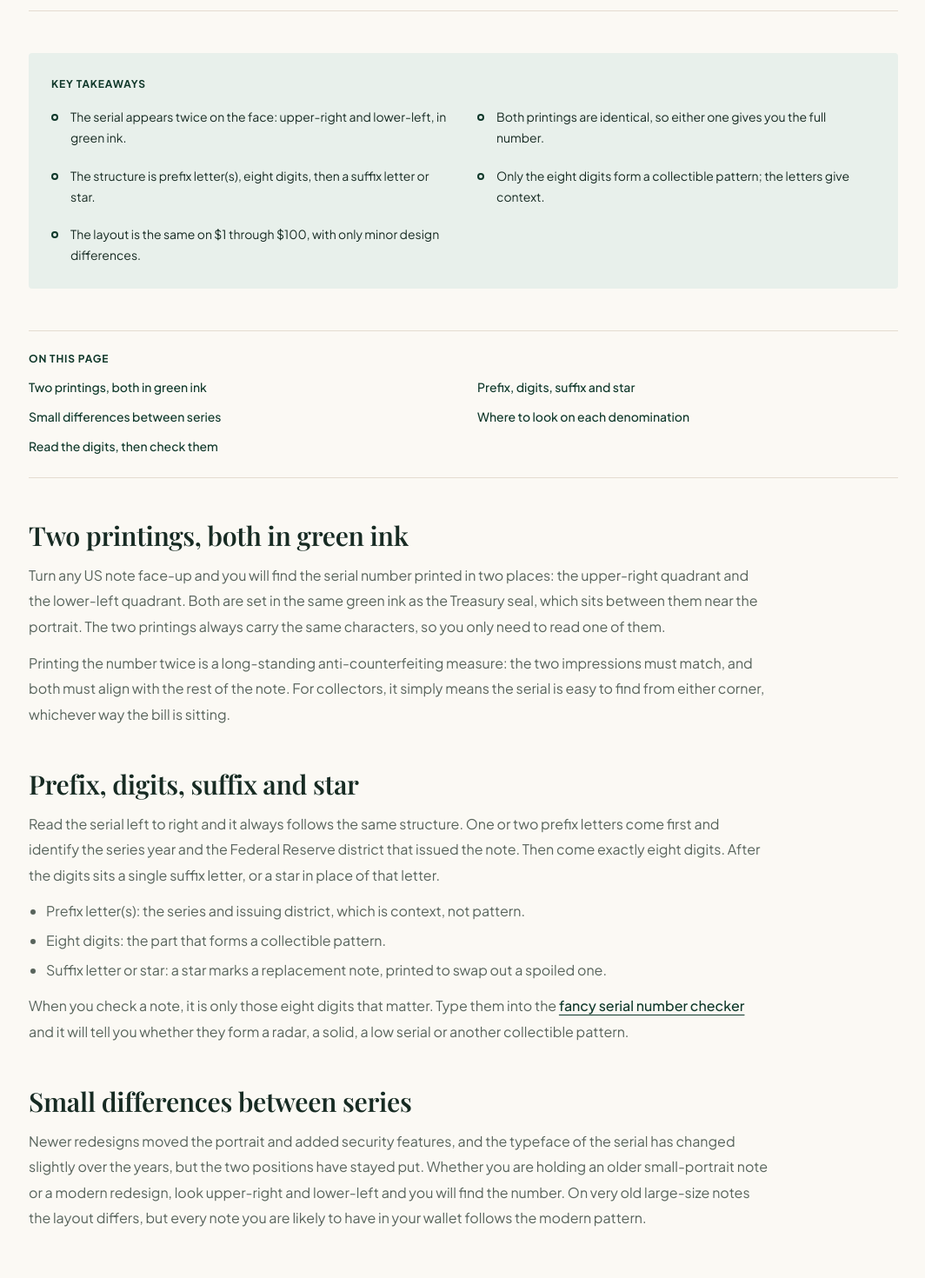
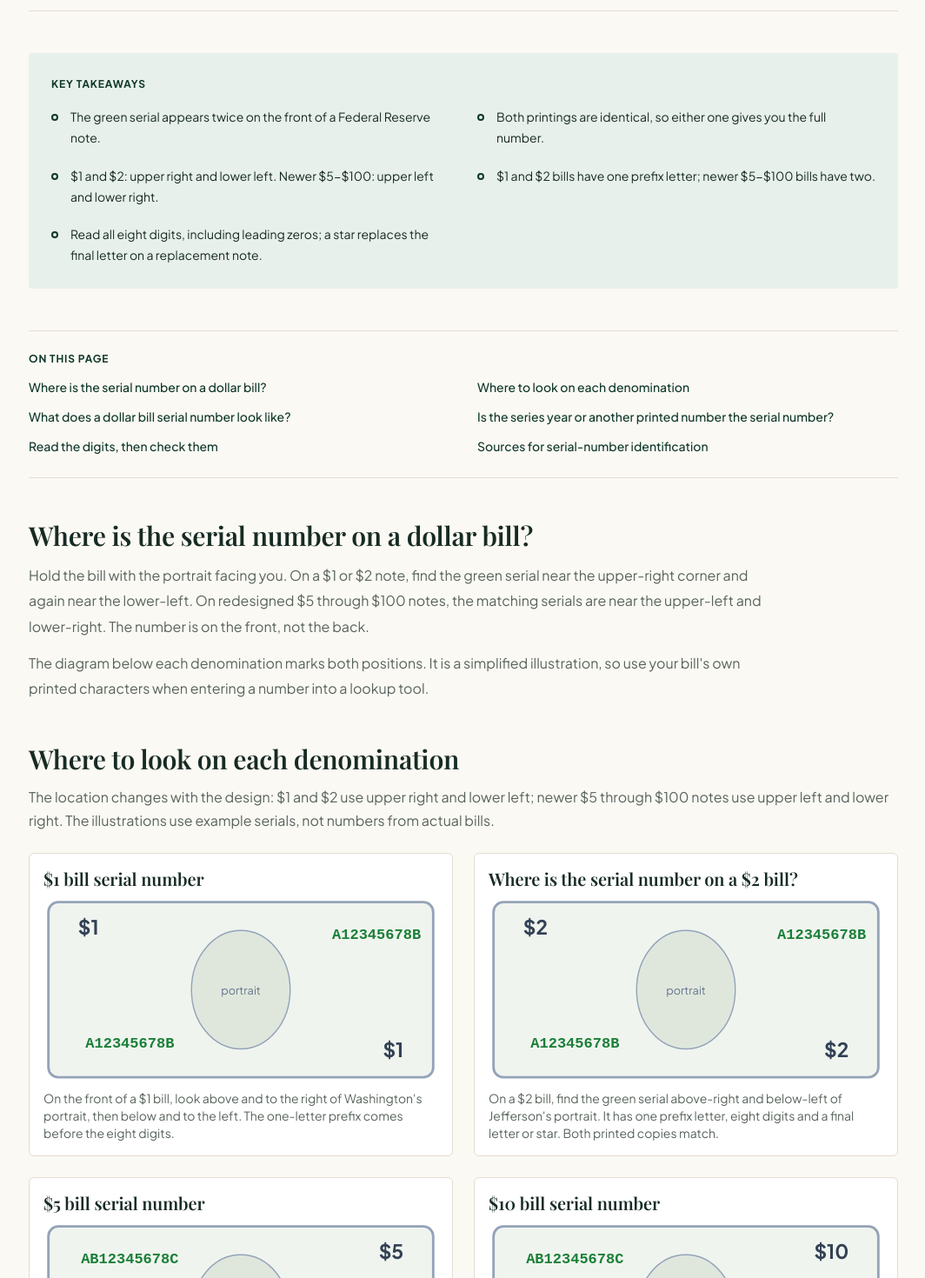
Before and after one commit to mkhalidh/banknoteexpert, a Next.js app: page /where-is-the-serial-number-on-a-dollar-bill in a window 1280 px wide. Shown: the part 1300-2770 px from the top of the page at 87% size, without its empty margins (107-1171 px from the left). Built offline with nearby package versions, Linux system fonts and the light colour scheme; a web font is replaced by a local one.

Commit message:
Improve serial number location guide for search queries

```diff
--- a/src/app/where-is-the-serial-number-on-a-dollar-bill/page.tsx
+++ b/src/app/where-is-the-serial-number-on-a-dollar-bill/page.tsx
@@ -12,6 +12,7 @@ import {
   denomIntro,
   denominations,
   closing,
+  sources,
 } from "@/content/where-is-serial";
 
 export const metadata: Metadata = buildMetadata({
@@ -21,21 +22,27 @@ export const metadata: Metadata = buildMetadata({
 });
 
 const anchorItems = [
-  ...content.sections.map((section) => ({
+  ...content.sections.slice(0, 1).map((section) => ({
     id: section.id,
     heading: section.heading,
   })),
   { id: "denominations", heading: "Where to look on each denomination" },
+  ...content.sections.slice(1).map((section) => ({
+    id: section.id,
+    heading: section.heading,
+  })),
   { id: closing.id, heading: closing.heading },
+  { id: sources.id, heading: sources.heading },
 ];
 
-/** Labelled inline SVG of a note showing the two serial positions. */
-function NoteDiagram({ label }: { label: string }) {
+/** Labelled illustration of the two serial positions on a modern note. */
+function NoteDiagram({ label, serial, topSerialSide }: { label: string; serial: string; topSerialSide: "left" | "right" }) {
+  const topIsLeft = topSerialSide === "left";
   return (
     <svg
       viewBox="0 0 320 150"
       role="img"
-      aria-label={`${label} note showing the serial number in the upper-right and lower-left corners`}
+      aria-label={`Illustration of a ${label} note with matching serial numbers in the upper-${topSerialSide} and lower-${topIsLeft ? "right" : "left"} corners`}
       className="h-auto w-full"
     >
       <rect
@@ -53,15 +60,15 @@ function NoteDiagram({ label }: { label: string }) {
         portrait
       </text>
       {/* Denomination corner labels */}
-      <text x="28" y="30" fontSize="16" fontWeight="700" fill="#334155">
+      <text x={topIsLeft ? 292 : 28} y="30" textAnchor={topIsLeft ? "end" : "start"} fontSize="16" fontWeight="700" fill="#334155">
         {label}
       </text>
-      <text x="292" y="130" fontSize="16" fontWeight="700" fill="#334155" textAnchor="end">
+      <text x={topIsLeft ? 28 : 292} y="130" fontSize="16" fontWeight="700" fill="#334155" textAnchor={topIsLeft ? "start" : "end"}>
         {label}
       </text>
-      {/* Serial numbers in green ink, upper-right and lower-left */}
+      {/* Serial positions vary by denomination; both copies match. */}
       <text
-        x="270"
+        x={topIsLeft ? 70 : 270}
         y="34"
         textAnchor="middle"
         fontFamily="monospace"
@@ -69,10 +76,10 @@ function NoteDiagram({ label }: { label: string }) {
         fontWeight="700"
         fill="#1a7f37"
       >
-        L00088892*
+        {serial}
       </text>
       <text
-        x="70"
+        x={topIsLeft ? 270 : 70}
         y="122"
         textAnchor="middle"
         fontFamily="monospace"
@@ -80,7 +87,7 @@ function NoteDiagram({ label }: { label: string }) {
         fontWeight="700"
         fill="#1a7f37"
       >
-        L00088892*
+        {serial}
       </text>
     </svg>
   );
@@ -108,7 +115,7 @@ export default function Page() {
 
       <KeyTakeaways items={content.takeaways} />
       <AnchorNav items={anchorItems} />
-      <ContentSections sections={content.sections} />
+      <ContentSections sections={content.sections.slice(0, 1)} />
 
       <section
         id="denominations"
@@ -124,7 +131,7 @@ export default function Page() {
             <figure key={denom.id} id={denom.id} className="card scroll-mt-24 p-4">
               <h3 className="text-h3">{denom.heading}</h3>
               <div className="mt-2">
-                <NoteDiagram label={denom.label} />
+                <NoteDiagram label={denom.label} serial={denom.exampleSerial} topSerialSide={denom.topSerialSide} />
               </div>
               <figcaption className="mt-2 text-sm text-zinc-600 dark:text-zinc-400">
                 {denom.note}
@@ -134,7 +141,9 @@ export default function Page() {
         </div>
       </section>
 
+      <ContentSections sections={content.sections.slice(1)} />
       <ContentSections sections={[closing]} />
+      <ContentSections sections={[sources]} />
 
       <RelatedPages links={content.related} />
     </article>
--- a/src/config/editorial.ts
+++ b/src/config/editorial.ts
@@ -5,7 +5,7 @@ import { PUBLISHED_ISO } from "@/config/site";
 import { content as fancy, patternCopy } from "@/content/fancy-serial-numbers";
 import { content as brokenLadder } from "@/content/broken-ladder";
 import { content as value } from "@/content/fancy-serial-number-value";
-import { content as serial, denominations, denomIntro, closing } from "@/content/where-is-serial";
+import { content as serial, denominations, denomIntro, closing, sources } from "@/content/where-is-serial";
 
 function prose(value: unknown): string {
   if (typeof value === "string") return value;
@@ -17,7 +17,7 @@ function prose(value: unknown): string {
 const entries = [
   { content: fancy, extra: patternCopy, image: "serial-patterns-detail", alt: "Illustrative close-up of banknote serial digits", popularOrder: 2 },
   { content: value, extra: [], image: "banknote-inspection-detail", alt: "Illustrative banknote inspection scene", popularOrder: 1 },
-  { content: serial, extra: [denominations, denomIntro, closing], image: "banknote-collecting-detail", alt: "Illustrative view of banknotes on a collector's desk", popularOrder: 3 },
+  { content: serial, extra: [denominations, denomIntro, closing, sources], image: "banknote-collecting-detail", alt: "Illustrative view of banknotes on a collector's desk", popularOrder: 3 },
   { content: brokenLadder, extra: [], image: "serial-patterns-detail", alt: "Illustrative close-up of banknote serial digits", popularOrder: 4 },
 ];
 
--- a/src/config/routes.ts
+++ b/src/config/routes.ts
@@ -147,9 +147,9 @@ export const routes: RouteEntry[] = [
   },
   {
     path: "/where-is-the-serial-number-on-a-dollar-bill/",
-    title: "Where Is the Serial Number on a Dollar Bill?",
+    title: "Where Is the Serial Number on a Dollar Bill? $1-$100 Guide",
     description:
-      "Find the serial number on a US dollar bill and learn what each character means.",
+      "Find serial numbers on $1, $2, $20 and $100 bills. See where they appear on the front, what the letters and star mean, and how to check the eight digits.",
     silo: "fancy-serial-numbers",
     pageType: "guide",
     priority: 0.7,
--- a/src/content/low-serial-number.ts
+++ b/src/content/low-serial-number.ts
@@ -134,7 +134,7 @@ export const content: PageContent = {
         {
           kind: "paragraph",
           text:
-            "Checking a note takes seconds. Find the eight-digit serial, which appears twice on the face, once upper-right and once lower-left, and read the digits in order. Mentally drop the leading zeros: 00000058 is really 58, which lands in the under-100 tier, while 00000006 is a 6 and reaches the under-10 tier.",
+            "Checking a note takes seconds. Find the eight-digit serial printed twice on the front and read the digits in order. Its position varies by denomination. Keep the leading zeros when entering it in a checker: 00000058 falls in the under-100 tier, while 00000006 falls in the under-10 tier.",
         },
         {
           kind: "richtext",
--- a/src/content/star-note-lookup.ts
+++ b/src/content/star-note-lookup.ts
@@ -141,7 +141,7 @@ export const content: PageContent = {
         {
           kind: "paragraph",
           text:
-            "Look at the very end of the serial number. If it finishes with a star symbol rather than a letter, you have a star note. Both printings of the serial, upper-right and lower-left, will show the same star.",
+            "Look at the very end of the serial number. If it finishes with a star symbol rather than a letter, you have a star note. Both printings on the front of the bill will show the same star; their positions vary by denomination.",
         },
         { kind: "subheading", text: "Are all star notes valuable?" },
         {
--- a/src/content/two-dollar-serial-lookup.ts
+++ b/src/content/two-dollar-serial-lookup.ts
@@ -26,12 +26,12 @@ export const content: PageContent = {
         {
           kind: "paragraph",
           text:
-            "The serial number is printed twice on the face of the note, in green ink, upper-right and lower-left. It always follows the same structure: one or two prefix letters, then exactly eight digits, then a suffix letter or a star.",
+            "The serial number is printed twice on the front of a $2 bill in green ink, at the upper right and lower left. It has one prefix letter, exactly eight digits, then a suffix letter or star.",
         },
         {
           kind: "list",
           items: [
-            "Prefix letter(s): identify the series and the issuing authority, which is context, not pattern.",
+            "Prefix letter: identifies the Federal Reserve Bank, which is context, not a digit pattern.",
             "Eight digits: the only part that forms a collectible pattern such as a radar or a low serial.",
             "Suffix letter or star: a star marks a replacement note, which is scarcer than a standard note.",
           ],
--- a/src/content/where-is-serial.ts
+++ b/src/content/where-is-serial.ts
@@ -3,78 +3,83 @@ import type { PageContent, ContentSection } from "@/content/types";
 export const content: PageContent = {
   meta: {
     path: "/where-is-the-serial-number-on-a-dollar-bill/",
-    title: "Where Is the Serial Number on a Dollar Bill? ($1 to $100)",
+    title: "Where Is the Serial Number on a Dollar Bill? $1-$100 Guide",
     description:
-      "Find the serial number on any US bill from $1 to $100, learn to read all 8 digits, and check whether yours is a rare fancy serial worth more than face value.",
+      "Find serial numbers on $1, $2, $20 and $100 bills. See where they appear on the front, what the letters and star mean, and how to check the eight digits.",
     h1: "Where Is the Serial Number on a Dollar Bill?",
     primaryKeyword: "where is the serial number on a dollar bill",
     lead:
-      "The serial number on a dollar bill is printed twice on the front in green ink, once in the upper-right and once in the lower-left. It is a short string of one or two letters, eight digits, and a final letter or star, and every US denomination follows the same layout.",
+      "Look on the front of a U.S. bill for the green serial printed twice. On $1 and $2 notes, it sits at the upper right and lower left. On newer $5, $10, $20, $50 and $100 notes, look at the upper left and lower right. Both copies show the same number.",
   },
   takeaways: [
-    "The serial appears twice on the face: upper-right and lower-left, in green ink.",
+    "The green serial appears twice on the front of a Federal Reserve note.",
     "Both printings are identical, so either one gives you the full number.",
-    "The structure is prefix letter(s), eight digits, then a suffix letter or star.",
-    "Only the eight digits form a collectible pattern; the letters give context.",
-    "The layout is the same on $1 through $100, with only minor design differences.",
+    "$1 and $2: upper right and lower left. Newer $5-$100: upper left and lower right.",
+    "$1 and $2 bills have one prefix letter; newer $5-$100 bills have two.",
+    "Read all eight digits, including leading zeros; a star replaces the final letter on a replacement note.",
   ],
   sections: [
     {
       id: "positions",
-      heading: "Two printings, both in green ink",
+      heading: "Where is the serial number on a dollar bill?",
       blocks: [
         {
           kind: "paragraph",
           text:
-            "Turn any US note face-up and you will find the serial number printed in two places: the upper-right quadrant and the lower-left quadrant. Both are set in the same green ink as the Treasury seal, which sits between them near the portrait. The two printings always carry the same characters, so you only need to read one of them.",
+            "Hold the bill with the portrait facing you. On a $1 or $2 note, find the green serial near the upper-right corner and again near the lower-left. On redesigned $5 through $100 notes, the matching serials are near the upper-left and lower-right. The number is on the front, not the back.",
         },
         {
           kind: "paragraph",
           text:
-            "Printing the number twice is a long-standing anti-counterfeiting measure: the two impressions must match, and both must align with the rest of the note. For collectors, it simply means the serial is easy to find from either corner, whichever way the bill is sitting.",
+            "The diagram below each denomination marks both positions. It is a simplified illustration, so use your bill's own printed characters when entering a number into a lookup tool.",
         },
       ],
     },
     {
       id: "structure",
-      heading: "Prefix, digits, suffix and star",
+      heading: "What does a dollar bill serial number look like?",
       blocks: [
         {
           kind: "paragraph",
           text:
-            "Read the serial left to right and it always follows the same structure. One or two prefix letters come first and identify the series year and the Federal Reserve district that issued the note. Then come exactly eight digits. After the digits sits a single suffix letter, or a star in place of that letter.",
+            "A modern Federal Reserve note's serial has a letter prefix, eight digits, and a final letter or star. On $1 and $2 bills, the prefix is one letter identifying the Federal Reserve Bank. On newer $5, $10, $20, $50 and $100 notes, the first prefix letter identifies the series and the second identifies the Federal Reserve Bank.",
         },
         {
           kind: "list",
           items: [
-            "Prefix letter(s): the series and issuing district, which is context, not pattern.",
-            "Eight digits: the part that forms a collectible pattern.",
-            "Suffix letter or star: a star marks a replacement note, printed to swap out a spoiled one.",
+            "$1 or $2 example: A12345678B (one prefix letter).",
+            "$5-$100 example: AB12345678C (two prefix letters on newer series).",
+            "Star note example: A12345678* (the star takes the suffix letter's place).",
           ],
         },
         {
           kind: "richtext",
           segments: [
-            "When you check a note, it is only those eight digits that matter. Type them into the ",
+            "For a fancy digit pattern, enter the eight digits, including any zeros at the start, into the ",
             { href: "/", label: "fancy serial number checker" },
-            " and it will tell you whether they form a radar, a solid, a low serial or another collectible pattern.",
+            ". Keep the letters and star in mind when identifying the note: a star also matters for replacement-note research.",
           ],
         },
       ],
     },
     {
       id: "variations",
-      heading: "Small differences between series",
+      heading: "Is the series year or another printed number the serial number?",
       blocks: [
         {
           kind: "paragraph",
           text:
-            "Newer redesigns moved the portrait and added security features, and the typeface of the serial has changed slightly over the years, but the two positions have stayed put. Whether you are holding an older small-portrait note or a modern redesign, look upper-right and lower-left and you will find the number. On very old large-size notes the layout differs, but every note you are likely to have in your wallet follows the modern pattern.",
+            "No. The series year is a small label such as Series 2017A; it identifies a design or signature change, not your bill's unique serial. The large corner numerals show the denomination. A separate Federal Reserve indicator and tiny plate numbers are also different from the green serial printed twice on the front.",
         },
       ],
     },
   ],
   related: [
+    {
+      href: "/2-dollar-bill-serial-number-lookup/",
+      label: "$2 bill serial number lookup",
+      description: "Check a two-dollar bill's serial pattern and series.",
+    },
     {
       href: "/fancy-serial-numbers/",
       label: "What makes a serial number fancy",
@@ -94,7 +99,7 @@ export const content: PageContent = {
 };
 
 export const denomIntro =
-  "The position is consistent across denominations, but here is exactly where to look on each of the notes you are most likely to check, along with any quirks worth knowing.";
+  "The location changes with the design: $1 and $2 use upper right and lower left; newer $5 through $100 notes use upper left and lower right. The illustrations use example serials, not numbers from actual bills.";
 
 export interface DenominationInfo {
   id: string;
@@ -102,44 +107,66 @@ export interface DenominationInfo {
   label: string;
   heading: string;
   note: string;
+  exampleSerial: string;
+  topSerialSide: "left" | "right";
 }
 
 export const denominations: DenominationInfo[] = [
   {
     id: "one-dollar",
     label: "$1",
-    heading: "$1 bill",
-    note: "The $1 note is the one most people check first. Washington sits in the centre, and the serial number is upper-right and lower-left in green ink. Because ones are printed in vast quantities, they are a great place to start hunting for patterns.",
+    heading: "$1 bill serial number",
+    note: "On the front of a $1 bill, look above and to the right of Washington's portrait, then below and to the left. The one-letter prefix comes before the eight digits.",
+    exampleSerial: "A12345678B",
+    topSerialSide: "right",
   },
   {
     id: "two-dollar",
     label: "$2",
-    heading: "$2 bill",
-    note: "People often ask where is the serial number on a 2 dollar bill: it is in the same two corners as every other note, framing Jefferson's portrait. The layout on a two dollar bill is identical, so read the eight digits between the prefix and suffix just as you would on a $1.",
+    heading: "Where is the serial number on a $2 bill?",
+    note: "On a $2 bill, find the green serial above-right and below-left of Jefferson's portrait. It has one prefix letter, eight digits and a final letter or star. Both printed copies match.",
+    exampleSerial: "A12345678B",
+    topSerialSide: "right",
   },
   {
     id: "five-dollar",
     label: "$5",
-    heading: "$5 bill",
-    note: "The redesigned $5 added extra security printing and a large purple 5, but the serial number kept its place in the upper-right and lower-left. Lincoln's portrait sits between the two printings.",
+    heading: "$5 bill serial number",
+    note: "On the front of a redesigned $5 bill, the green serial appears at the upper left and lower right. Newer $5 notes have two prefix letters.",
+    exampleSerial: "AB12345678C",
+    topSerialSide: "left",
   },
   {
     id: "ten-dollar",
     label: "$10",
-    heading: "$10 bill",
-    note: "On the $10 note, Hamilton's portrait is flanked by the same two serial positions. The colour-shifting ink and background tints do not move the number, which stays upper-right and lower-left.",
+    heading: "$10 bill serial number",
+    note: "On the front of a redesigned $10 bill, check the upper left and lower right. The serial is the repeated green letter-and-digit string, not the large 10.",
+    exampleSerial: "AB12345678C",
+    topSerialSide: "left",
   },
   {
     id: "twenty-dollar",
     label: "$20",
-    heading: "$20 bill",
-    note: "For where is the serial number on a 20 dollar bill, the answer is unchanged: upper-right and lower-left, around Jackson's portrait. The larger portrait redesign shifted other elements but left the serial positions alone.",
+    heading: "Where is the serial number on a $20 bill?",
+    note: "On a redesigned $20 bill, find the green serial at the upper left and lower right. Read either copy; the small Federal Reserve indicator and plate numbers are separate markings.",
+    exampleSerial: "AB12345678C",
+    topSerialSide: "left",
+  },
+  {
+    id: "fifty-dollar",
+    label: "$50",
+    heading: "$50 bill serial number",
+    note: "On the front of a redesigned $50 bill, the green serial is near the upper-left and lower-right corners, around Grant's portrait.",
+    exampleSerial: "AB12345678C",
+    topSerialSide: "left",
   },
   {
     id: "hundred-dollar",
     label: "$100",
-    heading: "$100 bill",
-    note: "The $100 is the most rewarding note to check because a pattern on a high denomination carries more. Despite the 3-D security ribbon and colour-shifting features, the serial number is still printed upper-right and lower-left, around Franklin's portrait.",
+    heading: "Where is the serial number on a $100 bill?",
+    note: "On a redesigned $100 bill, the green serial appears at the upper left and lower right. The blue security ribbon and large 100 are not part of the serial number.",
+    exampleSerial: "AB12345678C",
+    topSerialSide: "left",
   },
 ];
 
@@ -150,7 +177,7 @@ export const closing: ContentSection = {
     {
       kind: "paragraph",
       text:
-        "Once you have located the serial from either corner, write down the eight digits in order, ignoring the prefix and suffix letters. Leading zeros count, so 00000045 is forty-five, not forty-five thousand.",
+        "Once you have located the serial from either corner, copy its eight digits in order. Keep leading zeros: 00000045 is a different eight-digit pattern from 00004500. Also note any star at the end if you want to research the replacement note.",
     },
     {
       kind: "richtext",
@@ -162,3 +189,18 @@ export const closing: ContentSection = {
     },
   ],
 };
+
+export const sources: ContentSection = {
+  id: "sources",
+  heading: "Sources for serial-number identification",
+  blocks: [
+    { kind: "richtext", segments: [
+      "The ", { href: "https://www.bep.gov/currency/serial-numbers", label: "Bureau of Engraving and Printing's serial-number guide" },
+      " explains prefix letters, eight digits and star replacements. The ",
+      { href: "https://www.uscurrency.gov/denominations/bank-note-identifiers", label: "U.S. Currency Education Program's banknote identifiers" },
+      " distinguish the serial from the series year, Federal Reserve indicator and plate numbers. Its ",
+      { href: "https://www.uscurrency.gov/sites/default/files/downloadable-materials/files/en/dollars-in-detail-guide-en-2022.pdf", label: "Dollars in Detail guide" },
+      " labels the serial positions on redesigned $5-$100 notes.",
+    ] },
+  ],
+};
```
Also changed, not shown: graphify-out/GRAPH_REPORT.md (+81 -100 lines), src/app/page.tsx (+9 -9 lines), src/config/page-dates.ts (+5 -5 lines), graphify-out/graph.json, graphify-out/manifest.json, 1 other file (tests, documents, lock files or other folders).
